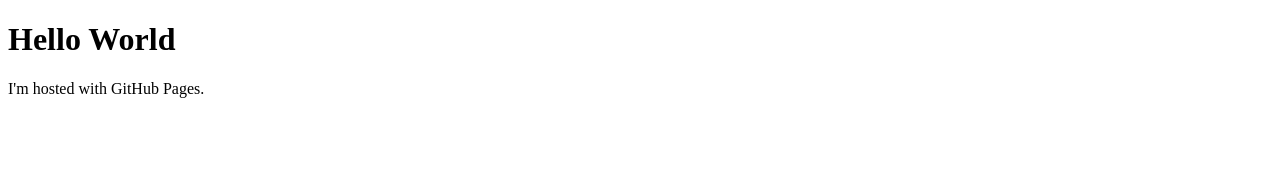
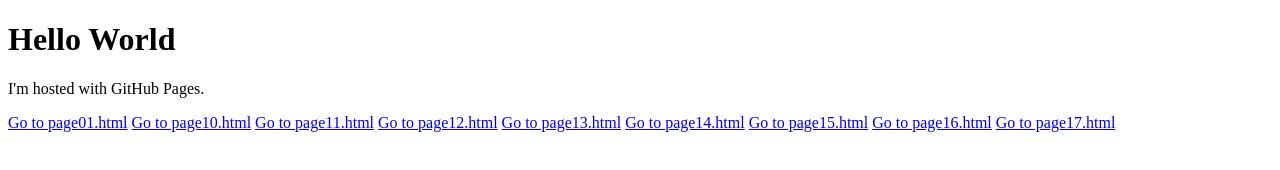
Before and after one commit to rust3675/rust3675.github.io, a plain HTML site: page index.html in a window 1280 px wide. Drawn offline with Linux system fonts and the light colour scheme.

Commit message:
Update index.html

```diff
--- a/index.html
+++ b/index.html
@@ -3,5 +3,17 @@
 <body>
 <h1>Hello World</h1>
 <p>I'm hosted with GitHub Pages.</p>
+
+<a href="page01.html">Go to page01.html</a>
+<a href="page10.html">Go to page10.html</a>
+  <a href="page11.html">Go to page11.html</a>
+  <a href="page12.html">Go to page12.html</a>
+  <a href="page13.html">Go to page13.html</a>
+  <a href="page14.html">Go to page14.html</a>
+  <a href="page15.html">Go to page15.html</a>
+  <a href="page16.html">Go to page16.html</a>
+  <a href="page17.html">Go to page17.html</a>
+
+
 </body>
 </html>
```
